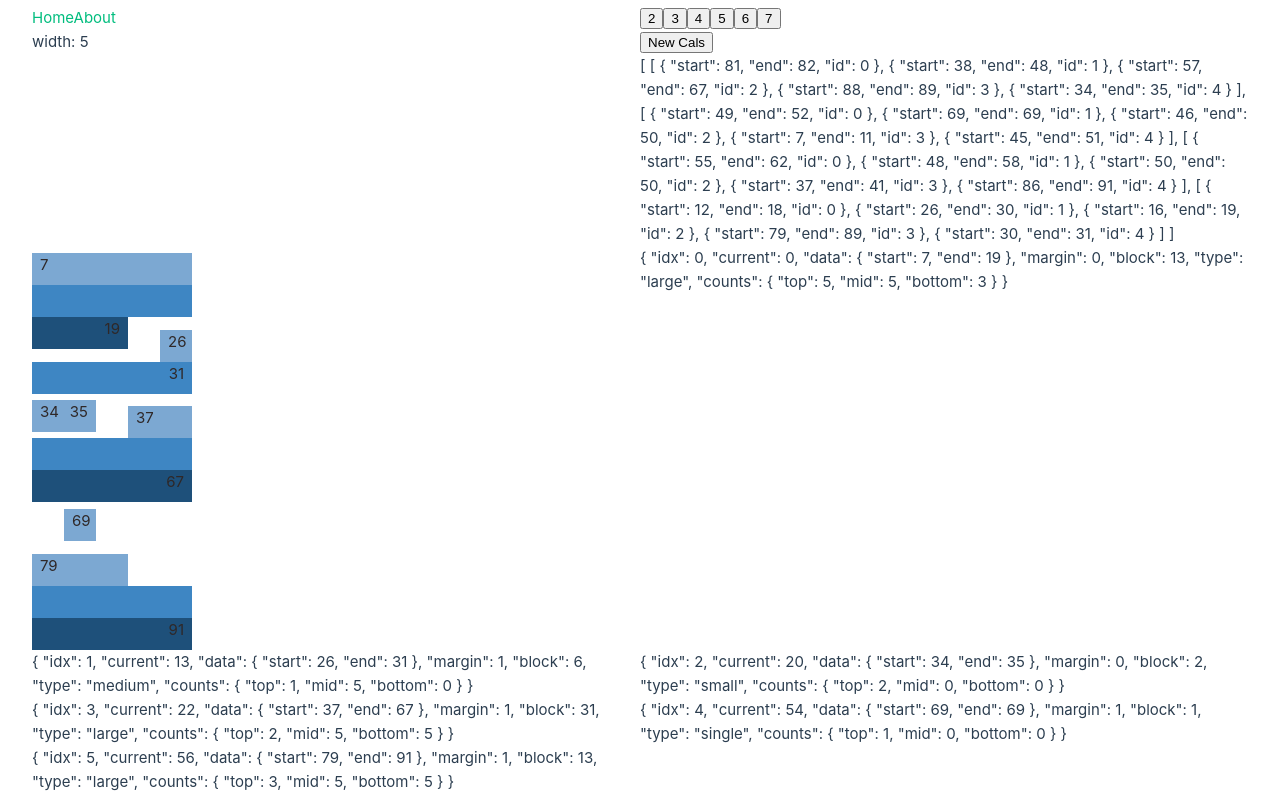
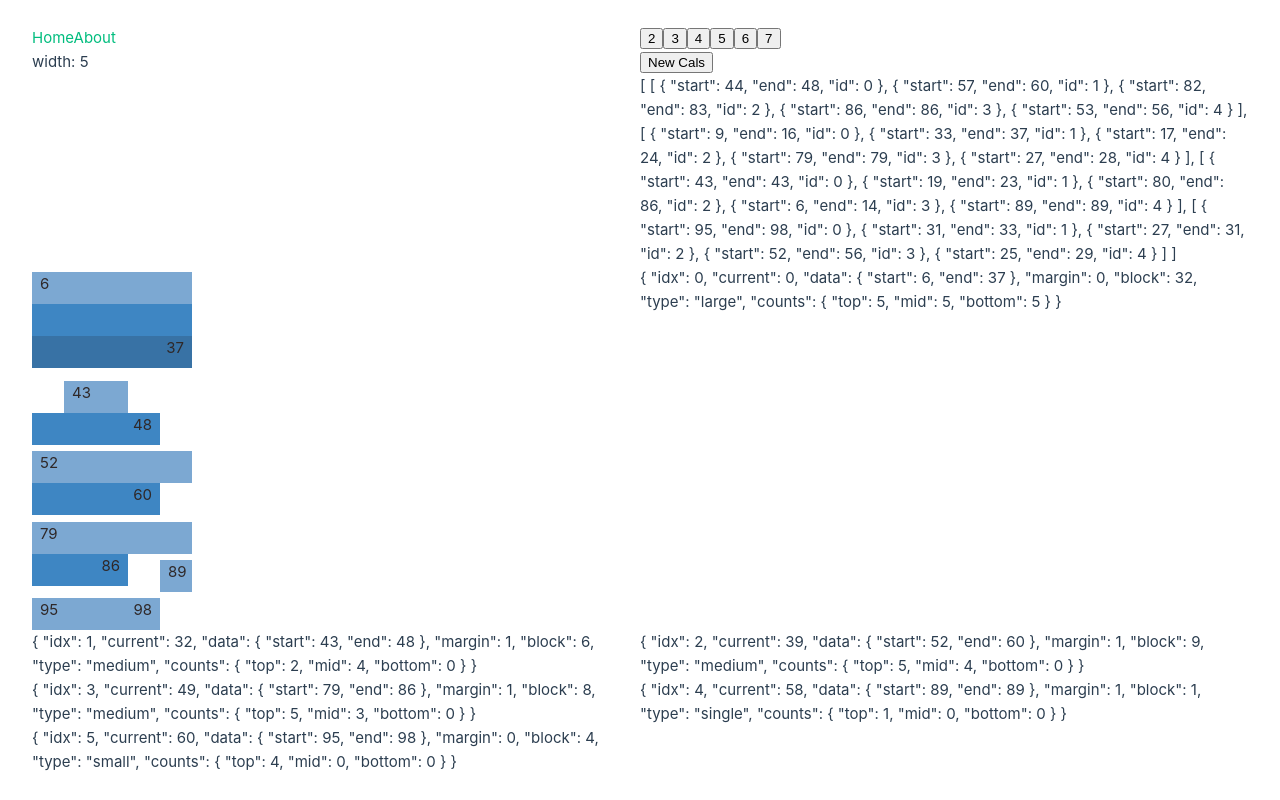
Before and after one commit to k-flynn-webdev/app-short-cal, a Vue app: page /group in a window 1280 px wide. Built offline with nearby package versions, Linux system fonts and the light colour scheme.

Commit message:
so close to 100% found a bug

```diff
--- a/src/components/Group.vue
+++ b/src/components/Group.vue
@@ -82,27 +82,7 @@
 }
 
 .bottom {
-  background-color: #1e507a;
-}
-
-.top {
-  //&.single,
-  //&.small {
-  //margin-top: 0.5rem;
-  //}
-}
-
-.top {
-  &.medium,
-  &.large {
-    //transform: translateY(0.5rem);
-  }
-}
-
-.bottom {
-  &.large {
-    //margin-bottom: 0.5rem;
-  }
+  background-color: #3872a5;
 }
 
 .empty {
--- a/src/stores/cals.js
+++ b/src/stores/cals.js
@@ -116,36 +116,36 @@
       //     { start: 81, end: 86, id: 4 },
       //   ],
       // ];
-      this.cals = [
-        [
-          { start: 81, end: 82, id: 0 },
-          { start: 38, end: 48, id: 1 },
-          { start: 57, end: 67, id: 2 },
-          { start: 88, end: 89, id: 3 },
-          { start: 34, end: 35, id: 4 },
-        ],
-        [
-          { start: 49, end: 52, id: 0 },
-          { start: 69, end: 69, id: 1 },
-          { start: 46, end: 50, id: 2 },
-          { start: 7, end: 11, id: 3 },
-          { start: 45, end: 51, id: 4 },
-        ],
-        [
-          { start: 55, end: 62, id: 0 },
-          { start: 48, end: 58, id: 1 },
-          { start: 50, end: 50, id: 2 },
-          { start: 37, end: 41, id: 3 },
-          { start: 86, end: 91, id: 4 },
-        ],
-        [
-          { start: 12, end: 18, id: 0 },
-          { start: 26, end: 30, id: 1 },
-          { start: 16, end: 19, id: 2 },
-          { start: 79, end: 89, id: 3 },
-          { start: 30, end: 31, id: 4 },
-        ],
-      ];
+      // this.cals = [
+      //   [
+      //     { start: 81, end: 82, id: 0 },
+      //     { start: 38, end: 48, id: 1 },
+      //     { start: 57, end: 67, id: 2 },
+      //     { start: 88, end: 89, id: 3 },
+      //     { start: 34, end: 35, id: 4 },
+      //   ],
+      //   [
+      //     { start: 49, end: 52, id: 0 },
+      //     { start: 69, end: 69, id: 1 },
+      //     { start: 46, end: 50, id: 2 },
+      //     { start: 7, end: 11, id: 3 },
+      //     { start: 45, end: 51, id: 4 },
+      //   ],
+      //   [
+      //     { start: 55, end: 62, id: 0 },
+      //     { start: 48, end: 58, id: 1 },
+      //     { start: 50, end: 50, id: 2 },
+      //     { start: 37, end: 41, id: 3 },
+      //     { start: 86, end: 91, id: 4 },
+      //   ],
+      //   [
+      //     { start: 12, end: 18, id: 0 },
+      //     { start: 26, end: 30, id: 1 },
+      //     { start: 16, end: 19, id: 2 },
+      //     { start: 79, end: 89, id: 3 },
+      //     { start: 30, end: 31, id: 4 },
+      //   ],
+      // ];
     },
   },
 });
```
